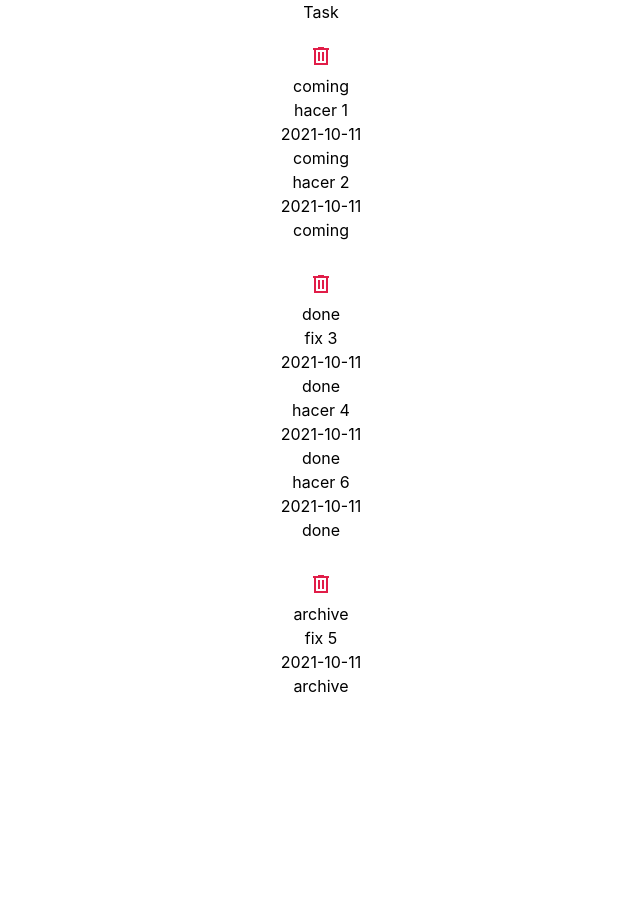
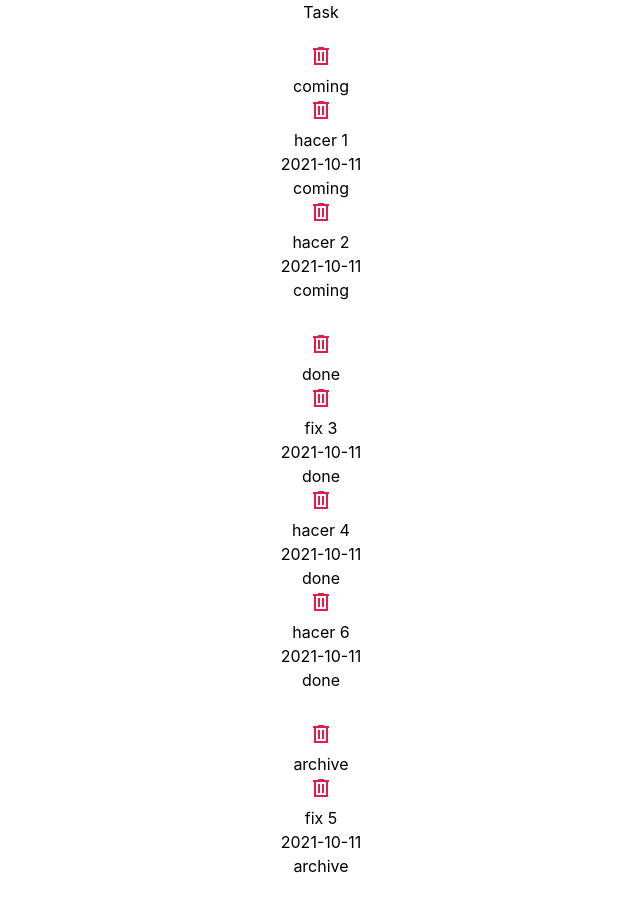
Before and after one commit to ElYonathanD/Doit, a React (Vite) app: page / in a window 1280 px wide. Shown: the top 912 px of the page, without its empty margins (319-959 px from the left). Before the commit the page ends 800 px from the top, so only its background shows below. Built offline with nearby package versions, Linux system fonts and the light colour scheme.

Commit message:
Add delete functionality to TaskCard component and update task store

```diff
--- a/src/components/TaskCard.tsx
+++ b/src/components/TaskCard.tsx
@@ -1,11 +1,14 @@
 import { Task } from '../interfaces/task'
 import { useSortable } from '@dnd-kit/sortable'
 import { CSS } from '@dnd-kit/utilities'
+import { Delete } from './icons/Delete'
+import { useTaskStore } from '../store/tasks'
 
 interface Props {
   task: Task
 }
 export const TaskCard = ({ task }: Props) => {
+  const { deleteTask } = useTaskStore((state) => state)
   const {
     setNodeRef,
     attributes,
@@ -23,19 +26,24 @@ export const TaskCard = ({ task }: Props) => {
   return (
     <li
       ref={setNodeRef}
-      style={style}
-      {...attributes}
-      {...listeners}
-      className={`text-sm sm:text-base bg-slate-100 mt-4 p-3 rounded-lg list-none dark:bg-gray-800 dark:text-white ${
+      className={`text-sm sm:text-base bg-slate-100 mt-4 p-3 rounded-lg list-none relative dark:bg-gray-800 dark:text-white ${
         isDragging
           ? 'opacity-50 border-2 border-black dark:border-slate-100'
           : ''
       }`}
     >
-      <h3 className='font-bold text-left'>{task.title}</h3>
-      <div className='flex justify-between'>
-        <p>{task.endDate}</p>
-        <p>{task.status}</p>
+      <button
+        onClick={() => deleteTask(task.id)}
+        className='absolute right-1 top-1 z-10'
+      >
+        <Delete />
+      </button>
+      <div style={style} {...attributes} {...listeners}>
+        <h3 className='font-bold text-left'>{task.title}</h3>
+        <div className='flex justify-between'>
+          <p>{task.endDate}</p>
+          <p>{task.status}</p>
+        </div>
       </div>
     </li>
   )
--- a/src/store/tasks.ts
+++ b/src/store/tasks.ts
@@ -81,6 +81,7 @@ interface State {
   createColumn: (columnName: string) => void
   deleteColumn: (columnId: string) => void
   createTask: (task: Task) => void
+  deleteTask: (taskId: string) => void
 }
 export const useTaskStore = create<State>()(
   persist(
@@ -171,6 +172,12 @@ export const useTaskStore = create<State>()(
           const { tasks } = get()
           const newTask = [...tasks, task]
           set({ tasks: newTask })
+        },
+        deleteTask: (taskId) => {
+          if (!taskId) return
+          const { tasks } = get()
+          const newTask = tasks.filter((task) => task.id !== taskId)
+          set({ tasks: newTask })
         }
       }
     },
```
